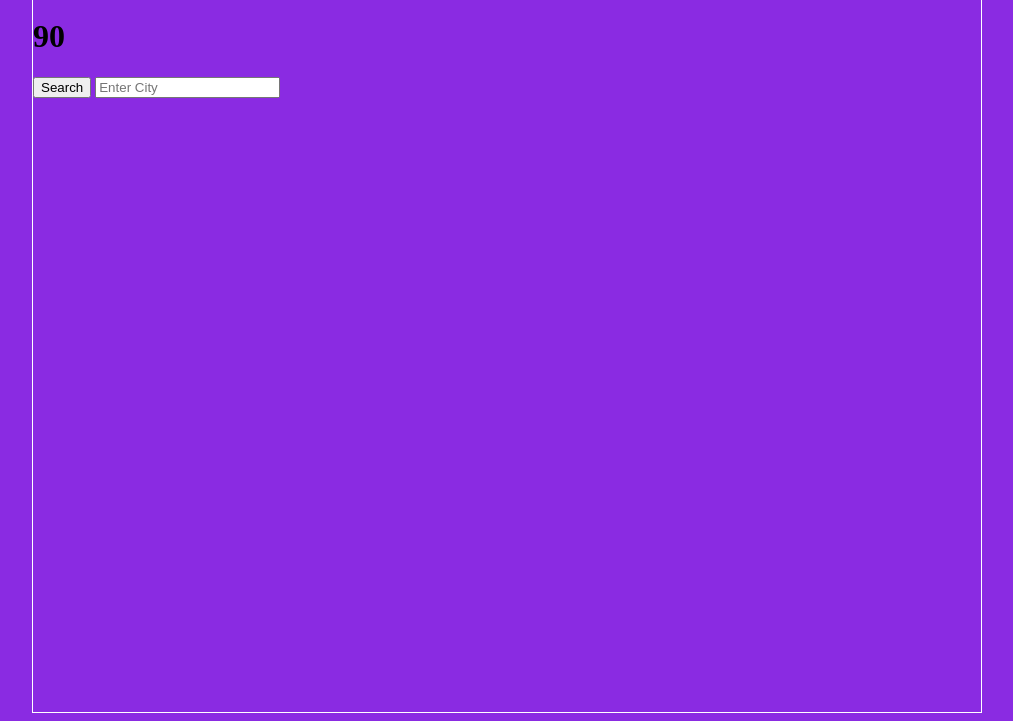
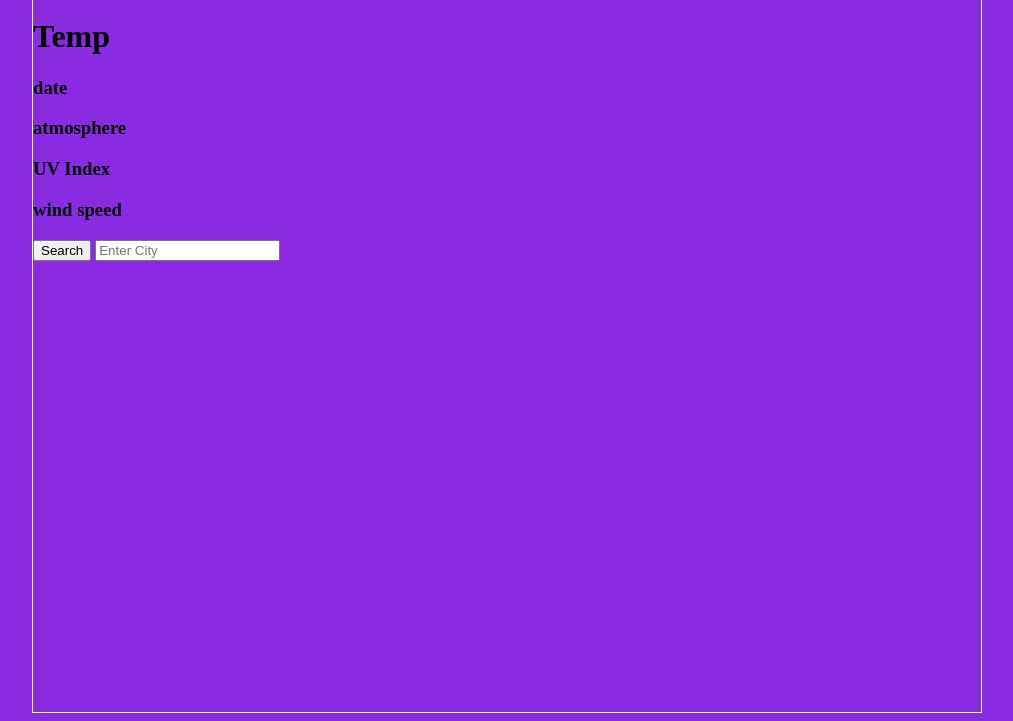
Before and after one commit to rbt00001/WeatherTracker, a plain HTML site: page index.html in a window 1280 px wide. Shown: the part 97-818 px from the top of the page, without its empty margins (133-1146 px from the left). Drawn offline with nearby package versions, Linux system fonts and the light colour scheme.

Commit message:
added content to display area

```diff
--- a/index.html
+++ b/index.html
@@ -15,7 +15,21 @@
         <div class="center">
             <img src="#" alt="weatherSymbol">
             <div class="tempArea">
-                <h1 id="temp">90</h1>
+                <h1 id="temp">
+                    Temp
+                </h1>
+            </div>
+            <div id="date">
+                <h3>date</h3>
+            </div>
+            <div id="atmos">
+                <h3>atmosphere</h3>
+            </div>
+            <div id="UV">
+                <h3>UV Index</h3>
+            </div>
+            <div id="wind">
+                <h3>wind speed</h3>
             </div>
         </div>
 
```
